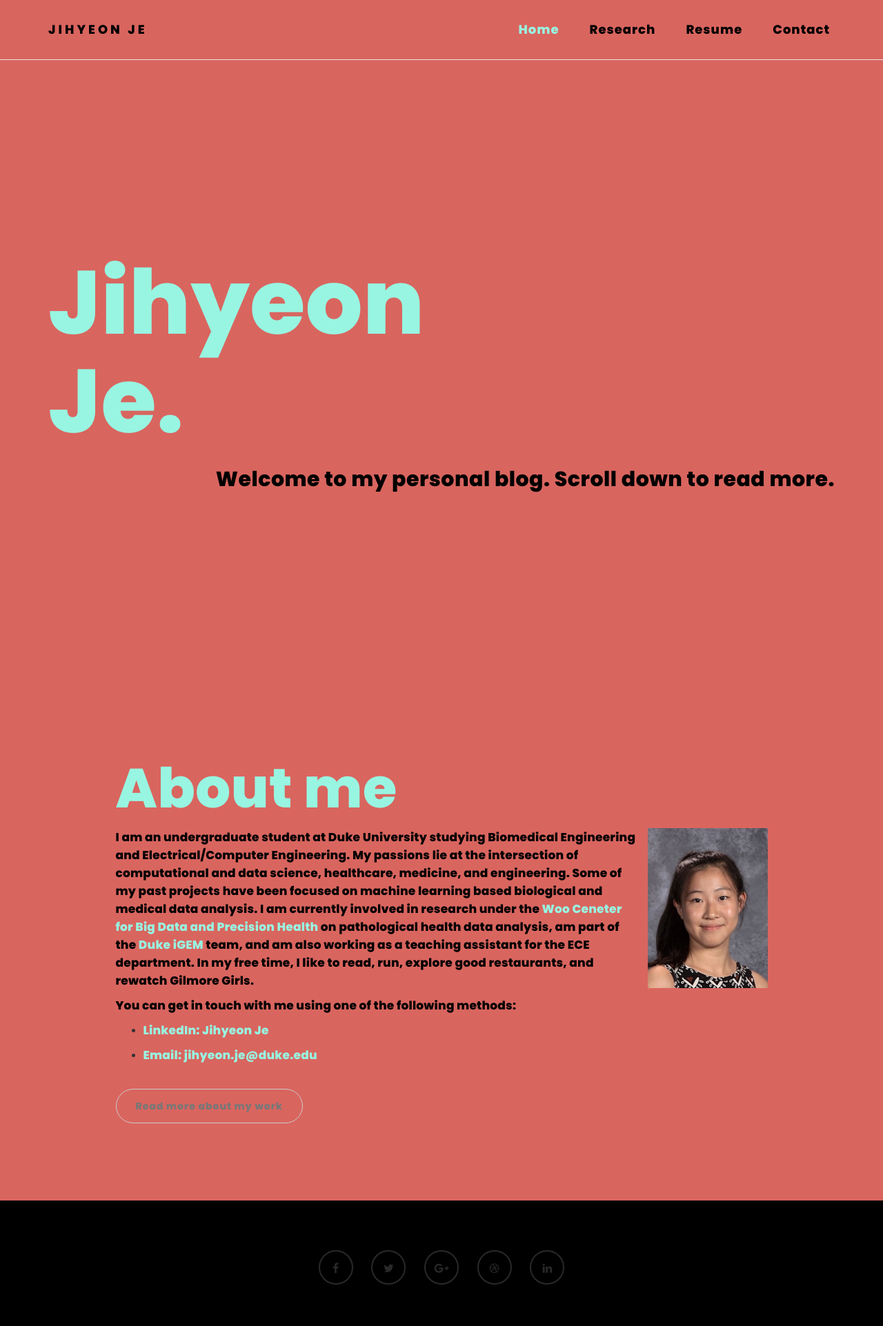
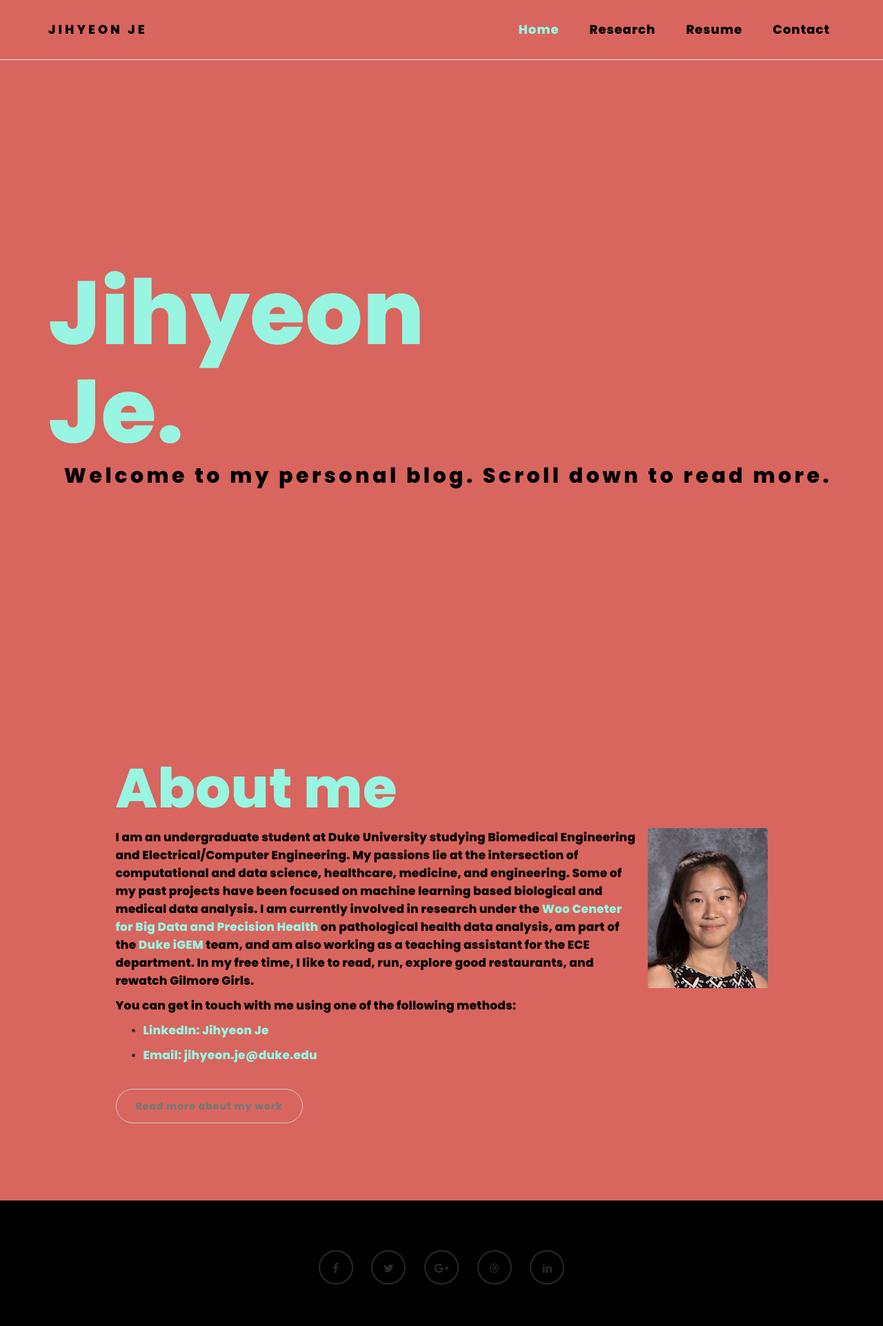
Before and after one commit to rpraka/JihyeonJe.com, a Jekyll site: the page index.html, which Jekyll copies as it is, in a window 1280 px wide. Shown: the whole page at 69% size. Built offline with Jekyll 4.4.1, drawn with Linux system fonts in a browser that asks for light colours.

Commit message:
Update style.css

```diff
--- a/css/style.css
+++ b/css/style.css
@@ -76,7 +76,28 @@
 /*---------------------------------------
     General
 -----------------------------------------*/
+.typewriter h3 {
+  overflow: hidden; /* Ensures the content is not revealed until the animation */
+  border-right: .15em solid orange; /* The typwriter cursor */
+  white-space: nowrap; /* Keeps the content on a single line */
+  margin: 0 auto; /* Gives that scrolling effect as the typing happens */
+  letter-spacing: .15em; /* Adjust as needed */
+  animation:
+    typing 3.5s steps(40, end),
+    blink-caret .75s step-end infinite;
+}
 
+/* The typing effect */
+@keyframes typing {
+  from { width: 0 }
+  to { width: 100% }
+}
+
+/* The typewriter cursor effect */
+@keyframes blink-caret {
+  from, to { border-color: transparent }
+  50% { border-color: orange; }
+}
 html{
   -webkit-font-smoothing: antialiased;
 }
```
